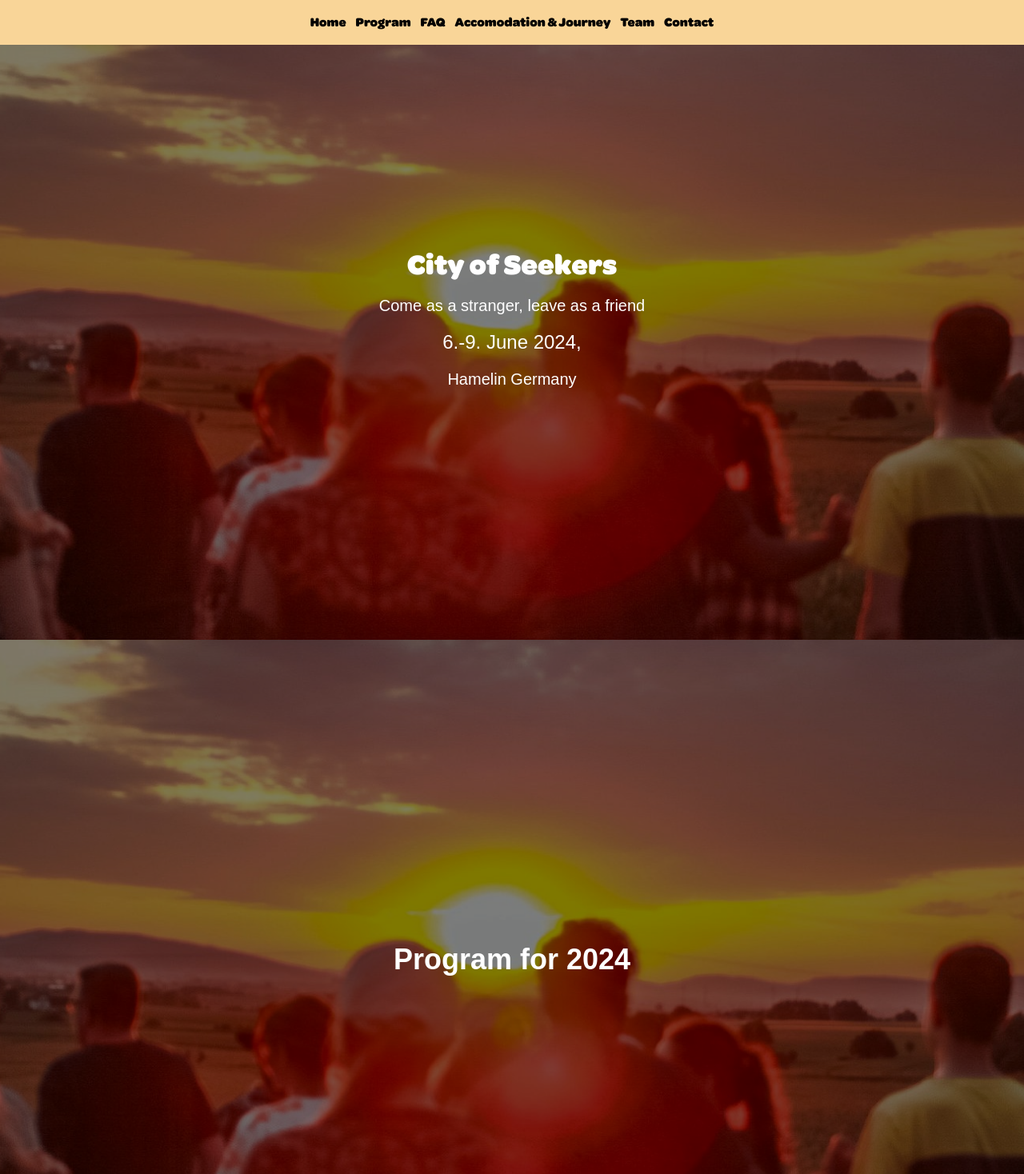
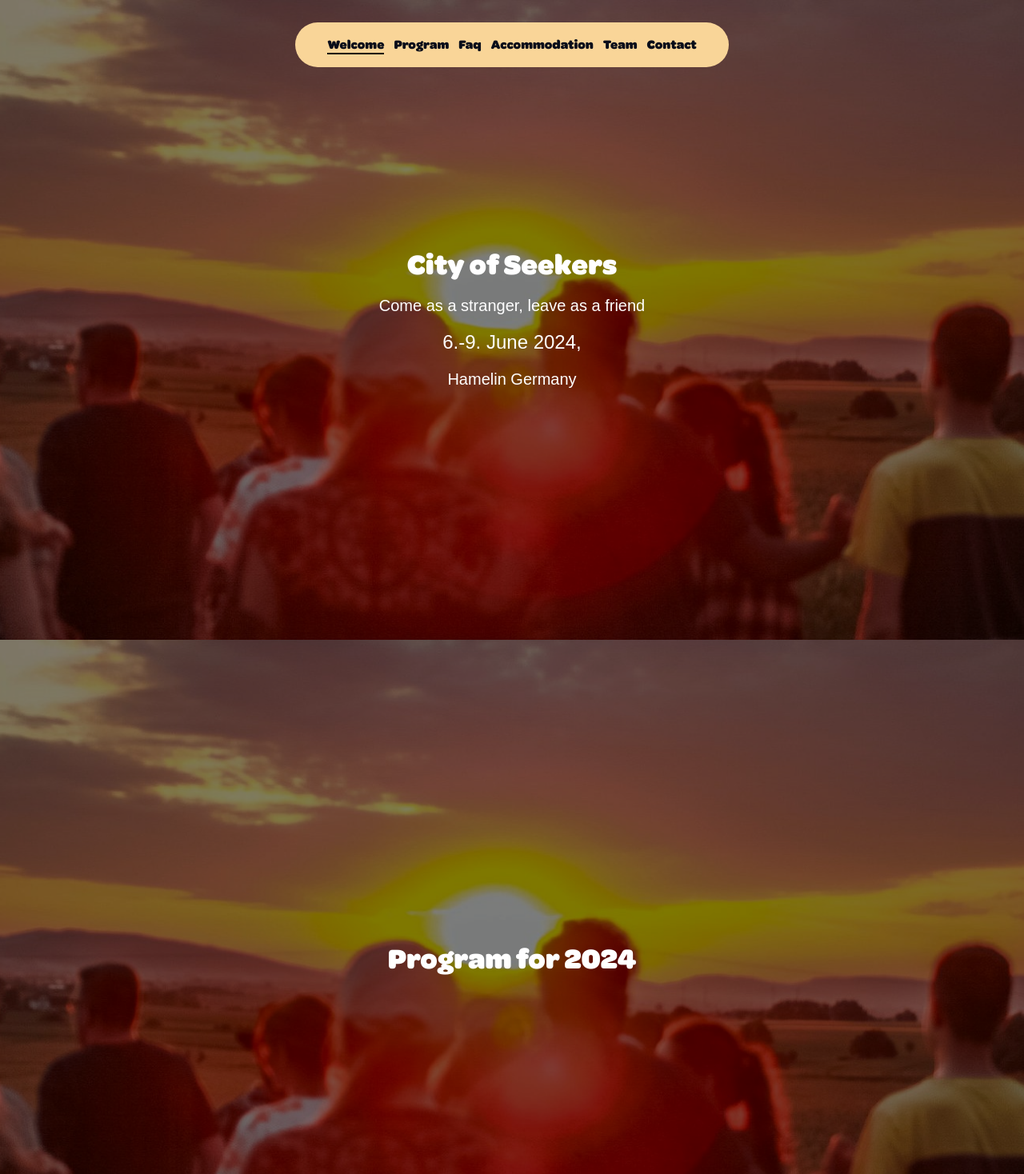
Before and after one commit to dev-cityofseekers/cos_website, a React (Create React App) app in the folder cos_website/: page / in a window 1280 px wide. Shown: the top 1468 px of the page at 80% size. Built offline with nearby package versions, Linux system fonts and the light colour scheme.

Commit message:
commit with fancy navbar and footer

```diff
--- a/cos_website/package.json
+++ b/cos_website/package.json
@@ -13,6 +13,7 @@
     "@types/react-scroll": "^1.8.9",
     "react": "^18.2.0",
     "react-dom": "^18.2.0",
+    "react-icons": "^4.11.0",
     "react-scripts": "5.0.1",
     "react-scroll": "^1.9.0",
     "tailwindcss": "^3.3.3",
@@ -42,5 +43,8 @@
       "last 1 firefox version",
       "last 1 safari version"
     ]
+  },
+  "devDependencies": {
+    "@babel/plugin-proposal-private-property-in-object": "^7.21.11"
   }
 }
--- a/cos_website/src/App.tsx
+++ b/cos_website/src/App.tsx
@@ -13,7 +13,6 @@ import Footer from "./components/Footer";
  fill with content (wait for autumn, better images)
 
  General:
-  I would like the headings in the funny font and the default text in
 
  journey:
    include google maps
@@ -22,7 +21,11 @@ import Footer from "./components/Footer";
   easiest way: <a href="mailto:contact@cityofseekers.eu>contact@cityofseekers.eu</a>"
 
   FAQ:
-    ask commmunity what infos they would like on the faq site
+    *ask commmunity what infos they would like on the faq site
+    Make it ausklappable
+      frage groß mit nem ausklapp pfeil nach unten
+      soll bitte smooth sein xD
+
 
 */
 
@@ -58,7 +61,7 @@ function Program() {
       />
       <div className="absolute top-0 w-full h-full bg-black bg-opacity-50 flex items-center justify-center">
         <div className="text-white text-center">
-          <h1 className="text-4xl font-bold">Program for 2024</h1>
+          <h1 className="text-4xl font-bold font-omnes">Program for 2024</h1>
         </div>
       </div>
     </div>
@@ -75,7 +78,9 @@ function Faq() {
       />
       <div className="absolute top-0 w-full h-full bg-black bg-opacity-50 flex items-center justify-center">
         <div className="text-white text-center">
-          <h1 className="text-4xl font-bold">Frequently asked questions</h1>
+          <h1 className="text-4xl font-bold font-omnes">
+            Frequently asked questions
+          </h1>
         </div>
       </div>
     </div>
--- a/cos_website/src/components/Footer.tsx
+++ b/cos_website/src/components/Footer.tsx
@@ -1,11 +1,10 @@
-import { Link } from "react-scroll";
-import "../font/font.css";
-
 /**#TODO
  *
  * center items in footer,
  * link to impressum etc
  */
+
+import "../font/font.css";
 import footer_transition from "../components/images/footer_transition.png";
 
 function Footer() {
@@ -16,20 +15,20 @@ function Footer() {
         className="w-full h-full object-cover"
         alt="Festival"
       />
-      <div className="pb-14 flex px-8 space-x-4 sm:w-full md:w-10/12 ">
-        <div className="w-2/3">
+      <div className="flex flex-col sm:flex-row space-y-8 sm:space-y-0 px-8 sm:space-x-4 w-10/12 mx-auto pb-14 pt-7">
+        <div className="w-full sm:w-1/3">
           <p className="text-xl pb-5 font-omnes">City Of Seekers</p>
-          <p className="">
+          <p>
             City of Seekers is a space for people to make new connections and
             deepen existing ones, all in an open and fun setting where it is
             easy to get into contact with strangers / new friends.
           </p>
         </div>
-        <div className="">
+        <div className="w-full sm:w-1/3">
           <div className="pb-5 font-omnes">Location</div>
           <div>Pferdeweg 2, 31787 Hameln, Germany</div>
         </div>
-        <div>
+        <div className="w-full sm:w-1/3">
           <div className="pb-5 font-omnes">Legal Stuff</div>
           <div>
             Impressum,
@@ -39,10 +38,8 @@ function Footer() {
         </div>
       </div>
       <div className="text-xs text-center">
-        <div className="">6, 7, 8 & 9. June 2025 - Hamelin, Germany</div>
-        <div className="">
-          @2023 City Of Seekers Festival. All rights reserved.
-        </div>
+        <div>6, 7, 8 & 9. June 2025 - Hamelin, Germany</div>
+        <div>@2023 City Of Seekers Festival. All rights reserved.</div>
       </div>
     </div>
   );
--- a/cos_website/src/components/Header.tsx
+++ b/cos_website/src/components/Header.tsx
@@ -1,6 +1,3 @@
-import { Link } from "react-scroll";
-import "../font/font.css";
-
 /* #TODO
 I want the header to be positioned like the header on this site
 https://www.paradiesgartenfestival.at/pg2023/
@@ -8,10 +5,8 @@ https://www.paradiesgartenfestival.at/pg2023/
 stick to bottom until the scroll position reaches a normal navbar position
 
 */
-function Header() {
-  return (
-    <nav className="fixed top-0 w-full bg-cos-yellow text-black font-omnes p-4 z-10">
-      <ul className="flex justify-center space-x-3">
+
+/*
  <li>
               <Link
                 to="welcome"
@@ -69,8 +64,90 @@ function Header() {
                 Contact
               </Link>
             </li>
+ */
+
+import React, { useState } from "react";
+import { Link } from "react-scroll";
+import { FaInstagram, FaBars, FaTimes } from "react-icons/fa";
+import { useActiveSection } from "../hooks/findActiveSection";
+import "../font/font.css";
+import logo_small from "./images/logo_small.png";
+
+function Header() {
+  const [isMenuOpen, setIsMenuOpen] = useState(false);
+  const sections = [
+    "welcome",
+    "program",
+    "faq",
+    "accommodation",
+    "team",
+    "contact",
+  ];
+  const activeSection = useActiveSection(sections);
+
+  return (
+    <div>
+      {/* Desktop Version */}
+      <div className="w-full flex justify-center">
+        <nav className="fixed top-0 w-auto mt-7 bg-cos-yellow text-cos-off-black p-4 px-10 z-10 hidden sm:flex justify-center rounded-full">
+          <ul className="flex space-x-3">
+            {sections.map((section) => (
+              <li key={section}>
+                <Link
+                  activeClass="active"
+                  to={section}
+                  spy={true}
+                  smooth={true}
+                  duration={500}
+                  className={`cursor-pointer font-omnes ${
+                    activeSection === section ? "border-b-2 border-black" : ""
+                  }`}
+                >
+                  {section.charAt(0).toUpperCase() +
+                    section.slice(1).replace(/&/g, "& ")}
+                </Link>
+              </li>
+            ))}
           </ul>
         </nav>
+      </div>
+
+      {/* Mobile Version */}
+      <nav className="sm:hidden fixed top-0 w-10/12 bg-cos-yellow ml-10 mt-7 text-cos-off-black p-4 px-10 z-10 flex justify-between items-center rounded-full">
+        <img src={logo_small} alt="logo" className="w-7" />
+        <FaBars onClick={() => setIsMenuOpen(true)} />
+      </nav>
+
+      {isMenuOpen && (
+        <div className="fixed top-0 w-full h-full bg-black text-white z-20 p-8">
+          <div className="w-full ">
+            <FaTimes
+              className="text-2xl mb-8 cursor-pointer"
+              onClick={() => setIsMenuOpen(false)}
+            />
+          </div>
+          <div className="flex flex-col items-center">
+            {sections.map((section) => (
+              <Link
+                key={section}
+                to={section}
+                spy={true}
+                smooth={true}
+                duration={500}
+                className="cursor-pointer mb-4"
+                onClick={() => setIsMenuOpen(false)}
+              >
+                {section.charAt(0).toUpperCase() +
+                  section.slice(1).replace(/&/g, "& ")}
+              </Link>
+            ))}
+            <a href="https://instagram.com" className="mt-8">
+              <FaInstagram className="text-2xl" />
+            </a>
+          </div>
+        </div>
+      )}
+    </div>
   );
 }
 
--- /dev/null
+++ b/cos_website/src/hooks/findActiveSection.js
@@ -0,0 +1,24 @@
+// src/hooks/useActiveSection.js
+
+import { useEffect, useState } from 'react';
+
+export function useActiveSection(sections) {
+  const [activeSection, setActiveSection] = useState('');
+
+  useEffect(() => {
+    const handleScroll = () => {
+      sections.forEach((section) => {
+        const element = document.getElementById(section);
+        if (element && window.scrollY >= element.offsetTop - 100) {
+          setActiveSection(section);
+        }
+      });
+    };
+
+    window.addEventListener('scroll', handleScroll);
+    handleScroll(); // Call once to set initial state
+    return () => window.removeEventListener('scroll', handleScroll);
+  }, [sections]);
+
+  return activeSection;
+}
```
Also changed, not shown: cos_website/src/components/images/logo_small.png (added), 1 other file (tests, documents, lock files or other folders). Lines whose indentation alone changed are shown as unchanged.
